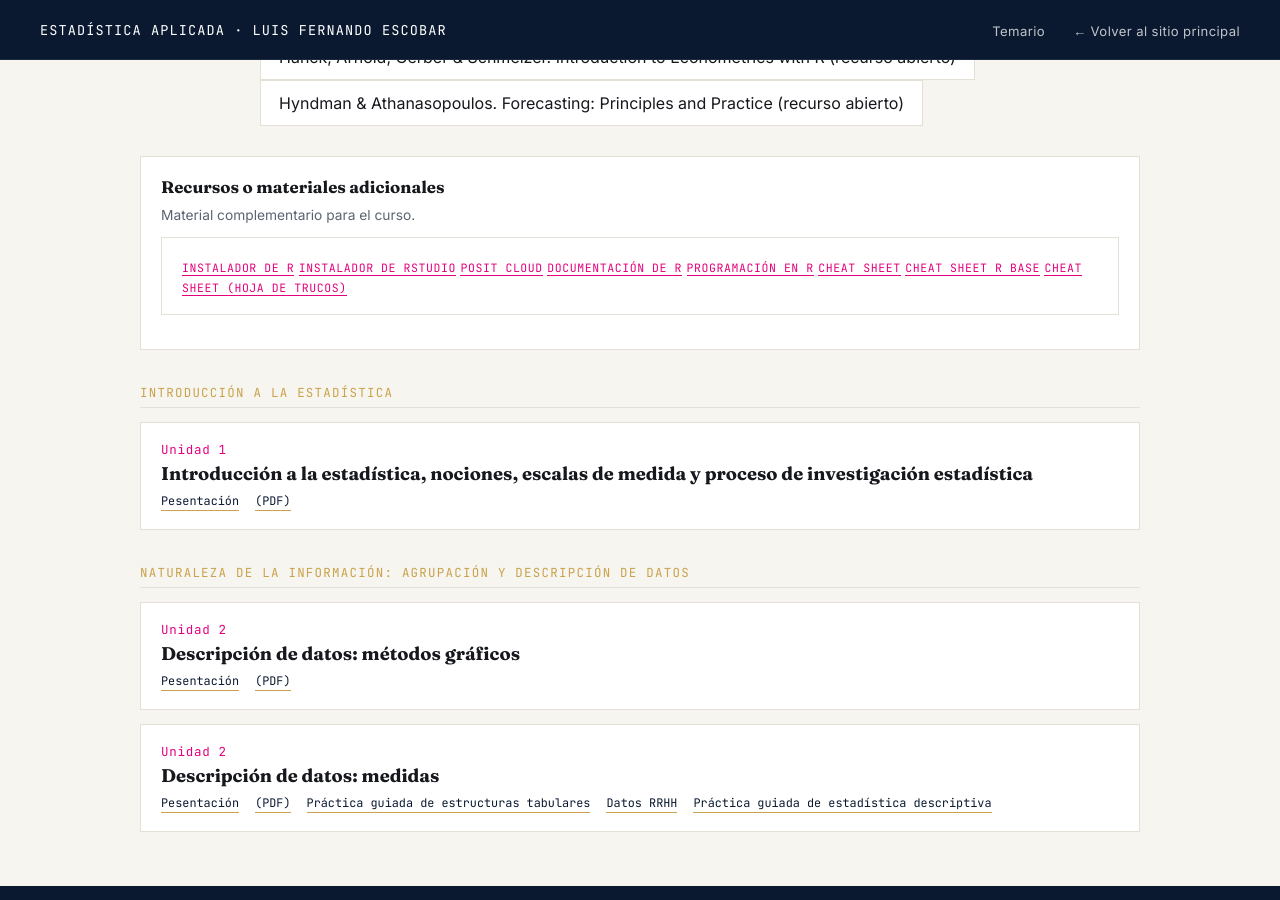
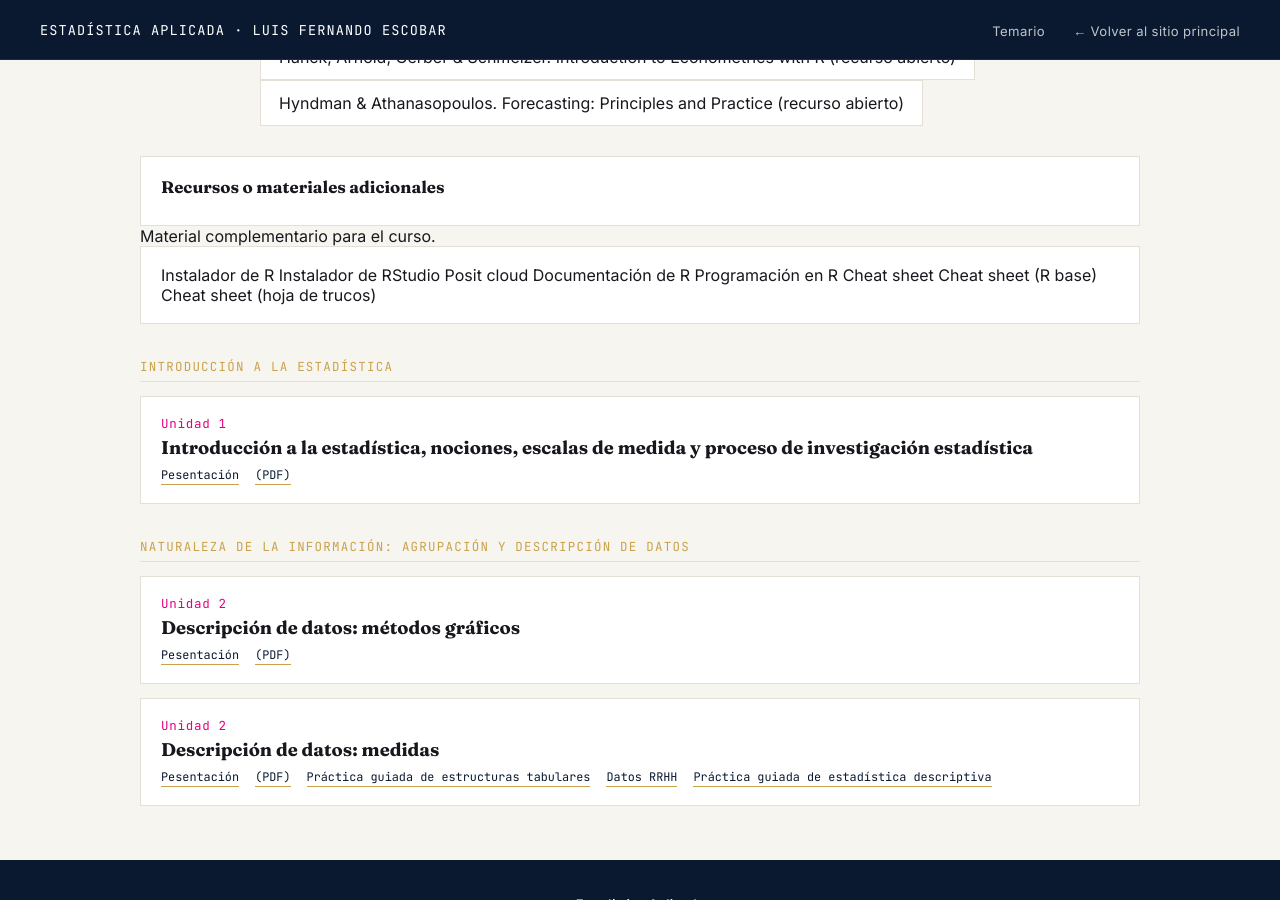
Before and after one commit to LFernandoEscobarC/estadistica, a Jekyll site: the page built from index.md, in a window 1280 px wide and 900 px high, scrolled down 553 px. Built offline with Jekyll 4.4.1, drawn with Linux system fonts in a browser that asks for light colours; part of the change alters nothing that is shown.

Commit message:
Update index.md

```diff
--- a/index.md
+++ b/index.md
@@ -45,7 +45,7 @@ title: Temario
   </section>
 
   <div class="card">
-      <h4>Recursos o materiales adicionales</h4>
+      <h4>Recursos o materiales adicionales</h4></div>
       <p>Material complementario para el curso.</p>
     <ul class="class-list">
       <li class="class-item">
@@ -55,11 +55,11 @@ title: Temario
     <a class="link" href="https://www.rdocumentation.org/">Documentación de R</a>
     <a class="link" href="https://r-coder.com/inicio/">Programación en R</a>
     <a class="link" href="https://opensource.posit.co/resources/cheatsheets/">Cheat sheet</a>
-    <a class="link" href="https://rstudio.github.io/cheatsheets/translations/spanish/base-r_es.pdf">Cheat sheet R base</a>
+    <a class="link" href="https://rstudio.github.io/cheatsheets/translations/spanish/base-r_es.pdf">Cheat sheet (R base)</a>
     <a class="link" href="https://rstudio.github.io/cheatsheets/translations.html#spanish">Cheat sheet (hoja de trucos)</a>
     </li>
     </ul>
-    </div>
+
 
 
   <div class="axis-title">Introducción a la Estadística</div>
```
